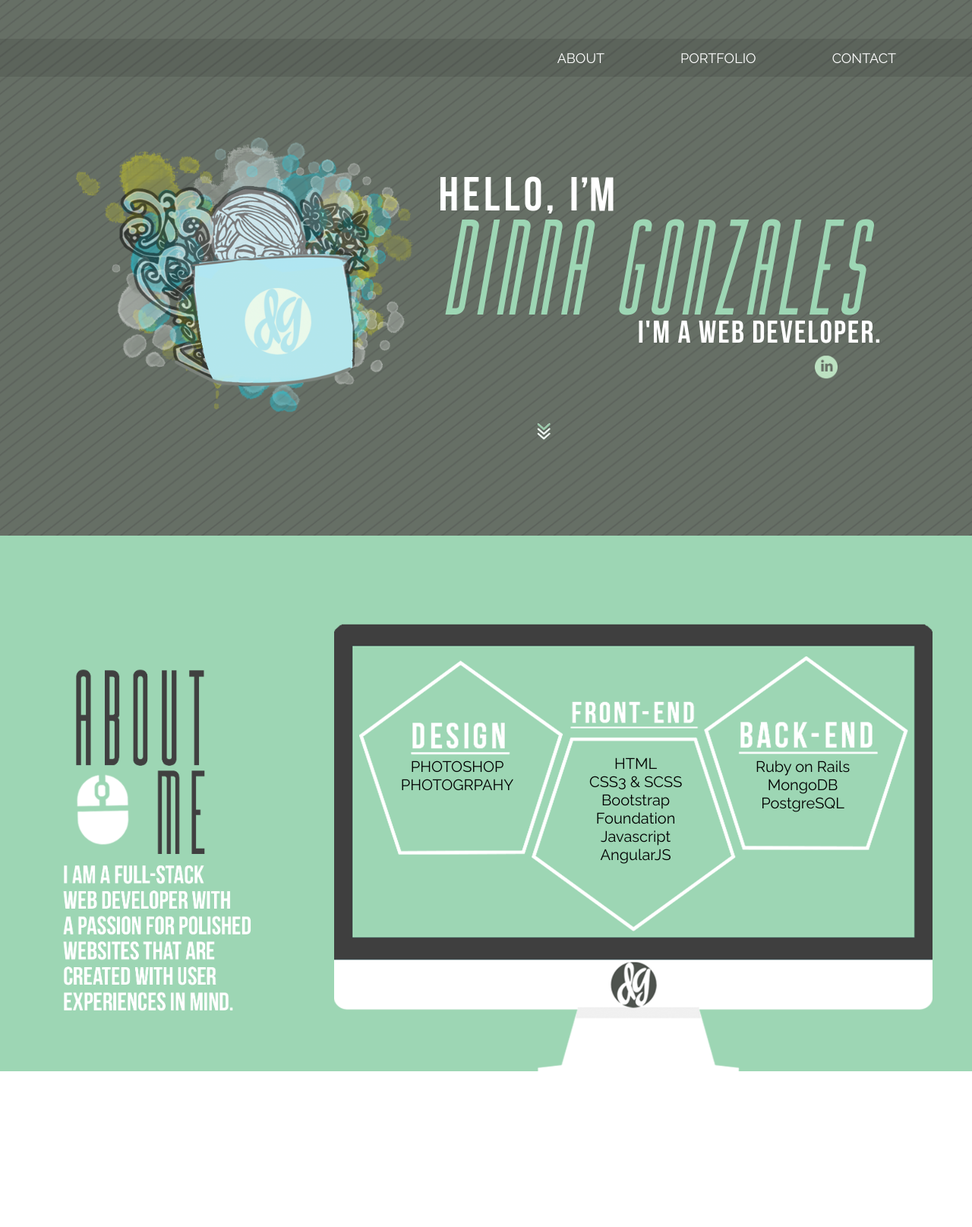
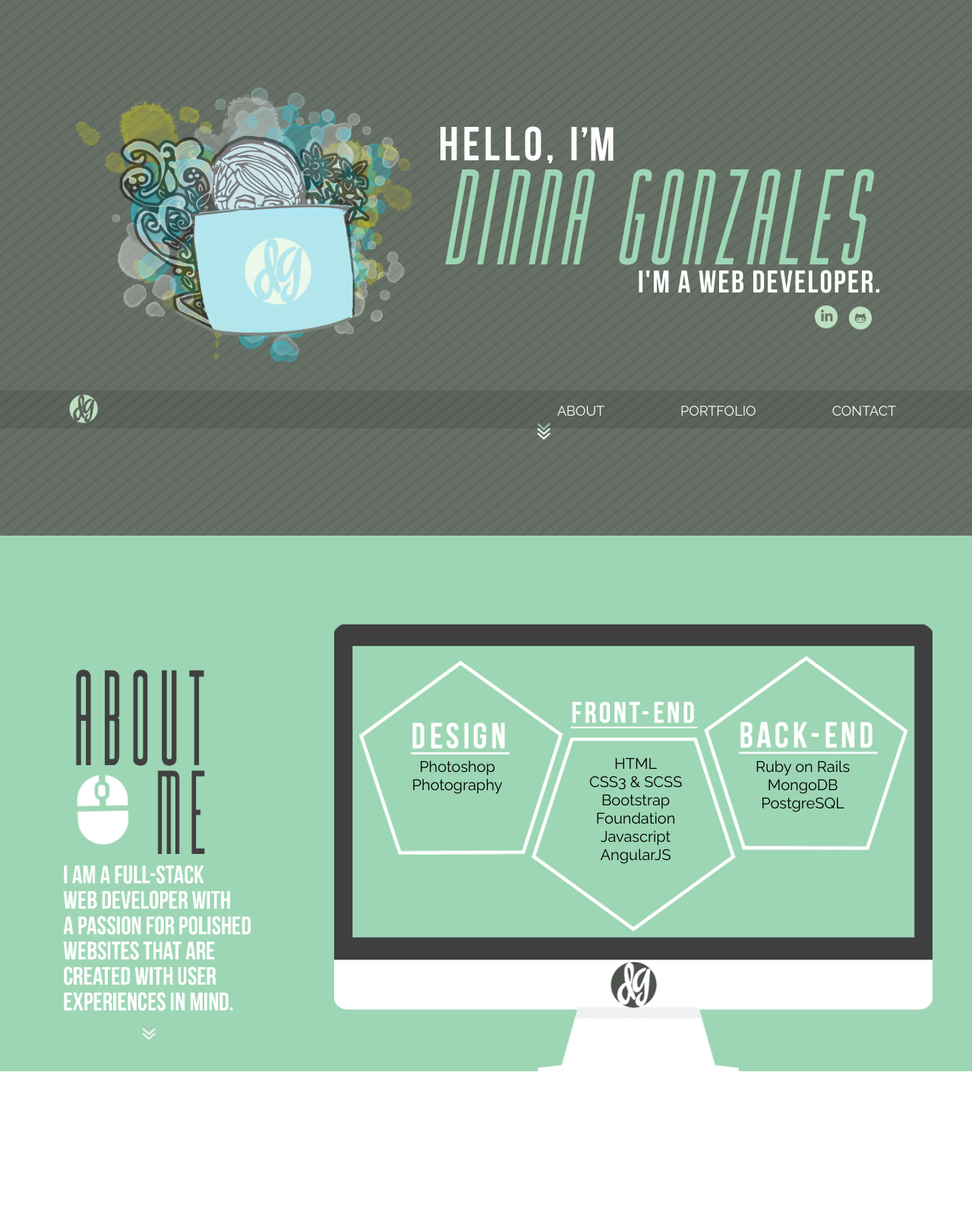
Before and after one commit to dinnagonzales/FirstPortfolio, a PHP site: page /home.html in a window 1280 px wide. Shown: the top 1615 px of the page at 76% size. Run offline with PHP 8.4, Linux system fonts and the light colour scheme.

Commit message:
fixed links

```diff
--- a/css/online.css
+++ b/css/online.css
@@ -33,15 +33,15 @@
   margin: 12px 0px 0px 65px;
 }
 
-#link{
+#githublink{
   background: url('../images/github.png');
   background-position: 0px 32px;
   background-size: cover;
-  -o-transition:color 0.05s ease-out, background 0.05s ease-in;
-  -ms-transition:color 0.05s ease-out, background 0.05s ease-in;
-  -moz-transition:color 0.05s ease-out, background 0.05s ease-in;
-  -webkit-transition:color 0.05s ease-out, background 0.05s ease-in;
-  transition:color 0.05s ease-out, background 0.05s ease-in;
+  -o-transition:color 0.09s ease-out, background 0.09s ease-in;
+  -ms-transition:color 0.09s ease-out, background 0.09s ease-in;
+  -moz-transition:color 0.09s ease-out, background 0.09s ease-in;
+  -webkit-transition:color 0.09s ease-out, background 0.09s ease-in;
+  transition:color 0.09s ease-out, background 0.09s ease-in;
  }
 
 #githublink:hover {
@@ -54,11 +54,11 @@
   background: url('../images/linked.png');
   background-position: 0px 33px;
   background-size: cover;
-  -o-transition:color 0.05s ease-out, background 0.05s ease-in;
-  -ms-transition:color 0.05s ease-out, background 0.05s ease-in;
-  -moz-transition:color 0.05s ease-out, background 0.05s ease-in;
-  -webkit-transition:color 0.05s ease-out, background 0.05s ease-in;
-  transition:color 0.05s ease-out, background 0.05s ease-in;
+  -o-transition:color 0.09s ease-out, background 0.09s ease-in;
+  -ms-transition:color 0.09s ease-out, background 0.09s ease-in;
+  -moz-transition:color 0.09s ease-out, background 0.09s ease-in;
+  -webkit-transition:color 0.09s ease-out, background 0.09s ease-in;
+  transition:color 0.09s ease-out, background 0.09s ease-in;
 }
 
 #linkedlink:hover {
--- a/css/style.css
+++ b/css/style.css
@@ -2,7 +2,8 @@ body {
 	width: 100%;
 	margin: 0px;
 	padding: 0px;
-	font-family: 'Raleway', sans-serif;
+	font-family:
+	'Raleway', sans-serif;
 }
 /*
 div {
@@ -14,11 +15,14 @@ div {
 	width: 100%;
 	height: 705px;
 }
+#homelogo{
+	float: left;
+	width: 40px;
+	height: 40px;
+	margin-top: -12px;
+	margin-left: 50px;
+}
 .downdown{
-
-	position: relative;
-	left: 700px;
-	top: 550px;
 	width: 35px;
 	height: 35px;
 	background-image: url('../images/down.gif');
@@ -31,6 +35,16 @@ div {
     -ms-transform: rotate(180deg);
     transform: rotate(180deg);
 }
+#firstdown{
+	position: relative;
+	left: 700px;
+	top: 550px;
+}
+#seconddown{
+	position: relative;
+	left: 180px;
+	top: -70px;
+}
 #firstbox{
 	background-image: url('../images/topbg.png');
 	background-size: cover;
@@ -40,6 +54,7 @@ div {
 }
 
 .navbar{
+	position: fixed;
 	width: 100%;
 	height: 50px;
 	background-color: rgba(0,0,0, 0.1);
@@ -48,7 +63,7 @@ div {
 .navlinks li{
 	display: inline-block;
 	float: right;
-	margin: 15px 100px 0px 0px;
+	margin: 0px 100px 0px 0px;
 	font-size: 18px;
 	color: #FFFFFF;
 	font-weight: 10px;
--- a/home.html
+++ b/home.html
@@ -17,6 +17,7 @@
 			});
 		});
 	</script>
+
 	<link href='http://fonts.googleapis.com/css?family=Raleway' rel='stylesheet' type='text/css'>
 	<title>dinnagonzales.com</title>
 
@@ -25,13 +26,14 @@
 <div class="homebody">
 	<div class="homebox" id="firstbox">
 
-	<a href="#fourthbox"><div class="downdown"></div></a>
+	<a href="#secondbox"><div class="downdown" id="firstdown"></div></a>
 
 		<div class="navbar">
 			<ul class="navlinks">
-				<li>CONTACT</li>
-				<li>PORTFOLIO</li>
-				<li>ABOUT</li>
+				<a href="#firstbox"><image src="images/biglogo.png" id="homelogo"></a>
+				<a href="#footer"><li>CONTACT</li></a>
+				<a href="#thirdbox"><li>PORTFOLIO</li></a>
+				<a href="#secondbox"><li>ABOUT</li></a>
 			</ul>
 		</div>
 
@@ -53,8 +55,8 @@
 		<div class="skills">
 			<span class="skillset" id="design">
 				<br/><br/><br/>
-				PHOTOSHOP<br/>
-				PHOTOGRPAHY<br/>
+				Photoshop<br/>
+				Photography<br/>
 			</span>
 			<span class="skillset" id="frontend">
 				<br/><br/>
@@ -76,6 +78,8 @@
 
 		</div>
 	</div>
+	<a href="#thirdbox"><div class="downdown" id="seconddown"></div></a>
+
 	<div class="homebox" id="thirdbox">
 
 	</div>
@@ -89,7 +93,7 @@
 				<a href="mailto:dinnagonzales.05@gmail.com">
 				 &nbsp; &nbsp; DINNAGONZALES.05@GMAIL.COM
 				 <img src="images/envelope.png" class="hang" id="envelope"><br>
-				 &nbsp; &nbsp; ( 5 6 2 ) 2 8 6  - 4 9 3 8
+				 &nbsp; &nbsp; LOS ANGELES, CA
 				</a>
 
 
@@ -140,13 +144,13 @@
 
 	</div>
 
-	<div class="footer">
+	<div class="footer" id="footer">
 		<div class="bottomdiv" id="leftfooter">
 			<span id="footertext">&copy; 2014 &nbsp;&nbsp; WWW.DINNAGONZALES.COM</span>&nbsp;&nbsp;
 
 		</div>
 		<div class="bottomdiv" id="rightfooter">
-			<span id="footertext">MADE WITH LOVE IN SANTA MONICA, CA</span>
+			<span id="footertext"> ALL ORIGINAL CONTENT.</span>
 
 		</div>
 	</div>
```
Also changed, not shown: images/biglogo.png (added).
